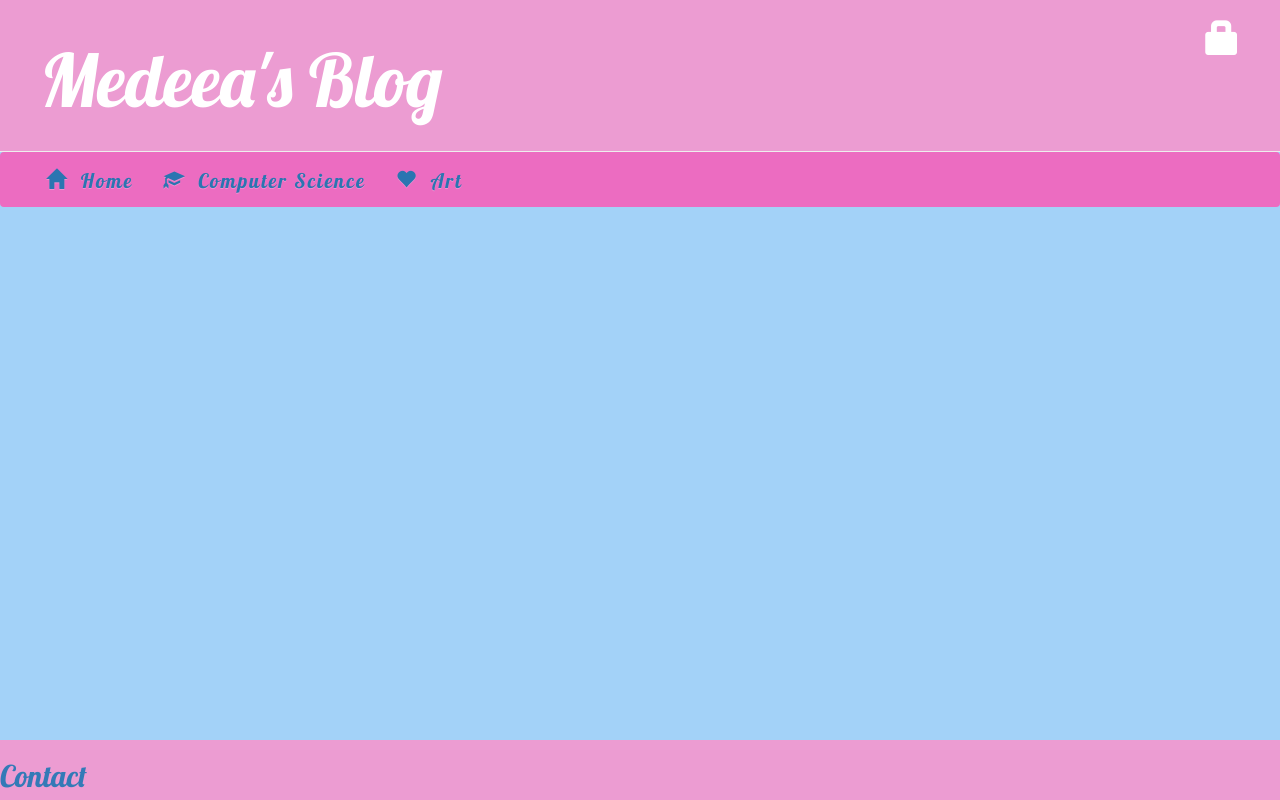
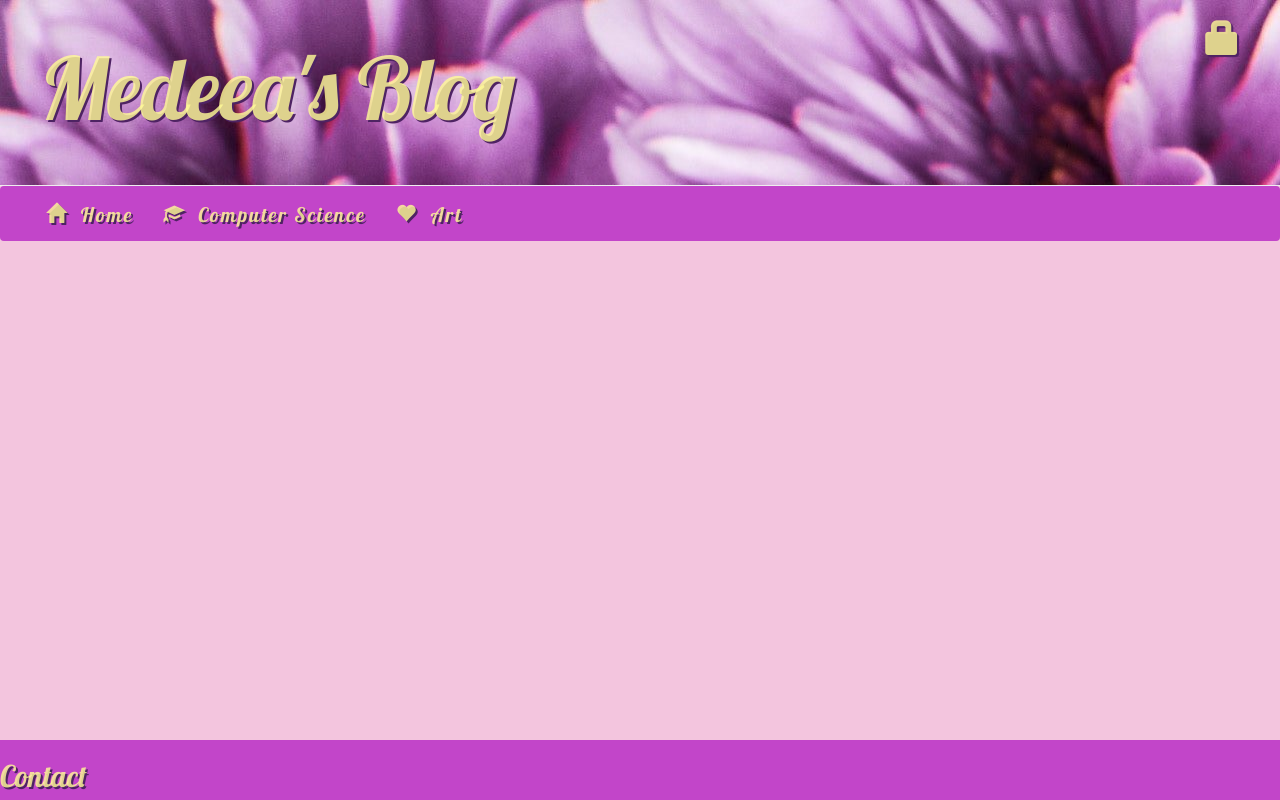
Before and after one commit to MedeeaZ/my-first-blog, a Django app: page /cs/ in a window 1280 px wide. Run offline with Django 3.2, Linux system fonts and the light colour scheme; data that the repository does not hold is empty; some libraries are stand-ins or nearby versions; some web fonts are replaced.

Commit message:
I changed the design of the site

```diff
--- a/mysite/blog/static/css/blog.css
+++ b/mysite/blog/static/css/blog.css
@@ -1,18 +1,20 @@
 .page-header {
-    background-color: #ec9cd2;
+    background-image: url("media/purple.jpg");
     margin-top: 0;
-    padding: 20px 20px 20px 40px;
+    padding: 20px 20px 40px 40px;
     margin-bottom: 0px;
 }
 
 .page-header h1, .page-header h1 a, .page-header h1 a:visited, .page-header h1 a:active {
-    color: #ffffff;
-    font-size: 55pt;
+
+    color: #fffa97d0;
+    font-size: 65pt;
+    text-shadow: 2px 2px rgb(78, 35, 99);
     text-decoration: none;
 }
 
 .navbar-custom {
-    background-color: #ec6cc1;
+    background-color: #c245c9;
 }
 
 .navbar-toggle .icon-bar {
@@ -23,24 +25,27 @@
     font-family: 'Lobster', cursive;
     font-size: 20px;
     letter-spacing: .1em;
-    color: #2b75b1;
+    color: #fffa97d0;
+    text-shadow: 2px 2px rgb(78, 35, 99);
 }
 .content {
-    background-color: #a3d2f8;
+    background-color: #f3c5de;
     margin-left: 40px;
     padding-bottom: 60px;
 }
 
 body {
-    background-color: #a3d2f8;
+    background-color:#f3c5de;
 }
 
 #bdy {
     position: relative;
     min-height: 100vh;
 }
+
 h1, h2, h3, h4 {
     font-family: 'Lobster', cursive;
+
 }
 
 .save {
@@ -52,7 +57,8 @@ h1, h2, h3, h4 {
 }
 
 .top-menu, .top-menu:hover, .top-menu:visited {
-    color: #ffffff;
+    color: #fffa97d0;
+    text-shadow: 2px 2px 1px rgb(78, 35, 99);
     float: right;
     font-size: 26pt;
     margin-right: 20px;
@@ -61,8 +67,10 @@ h1, h2, h3, h4 {
 #login {
     font-size: 24pt;
     font-family: 'Amethysta', cursive;
-    color: #ffffff;
+    color: #fffa97d0;
+    text-shadow: 2px 2px 1px rgb(78, 35, 99);
 }
+
 
 .post {
     margin-bottom: 70px;
@@ -84,11 +92,16 @@ h1, h2, h3, h4 {
 
 
 .footer {
-    background-color: #ec9cd2;
+    background-color: #c245c9;
     position: absolute;
     bottom: 0;
     width: 100%;
     height: 60px;
+}
+
+.footer h2, .footer h2 a, .footer h2 a:visited, .footer h2 a:active {
+    color: #fffa97d0;
+    text-shadow: 2px 2px rgb(78, 35, 99);
 }
 
 .contact_content {
```
Also changed, not shown: mysite/blog/static/css/media/purple.jpg (added).
